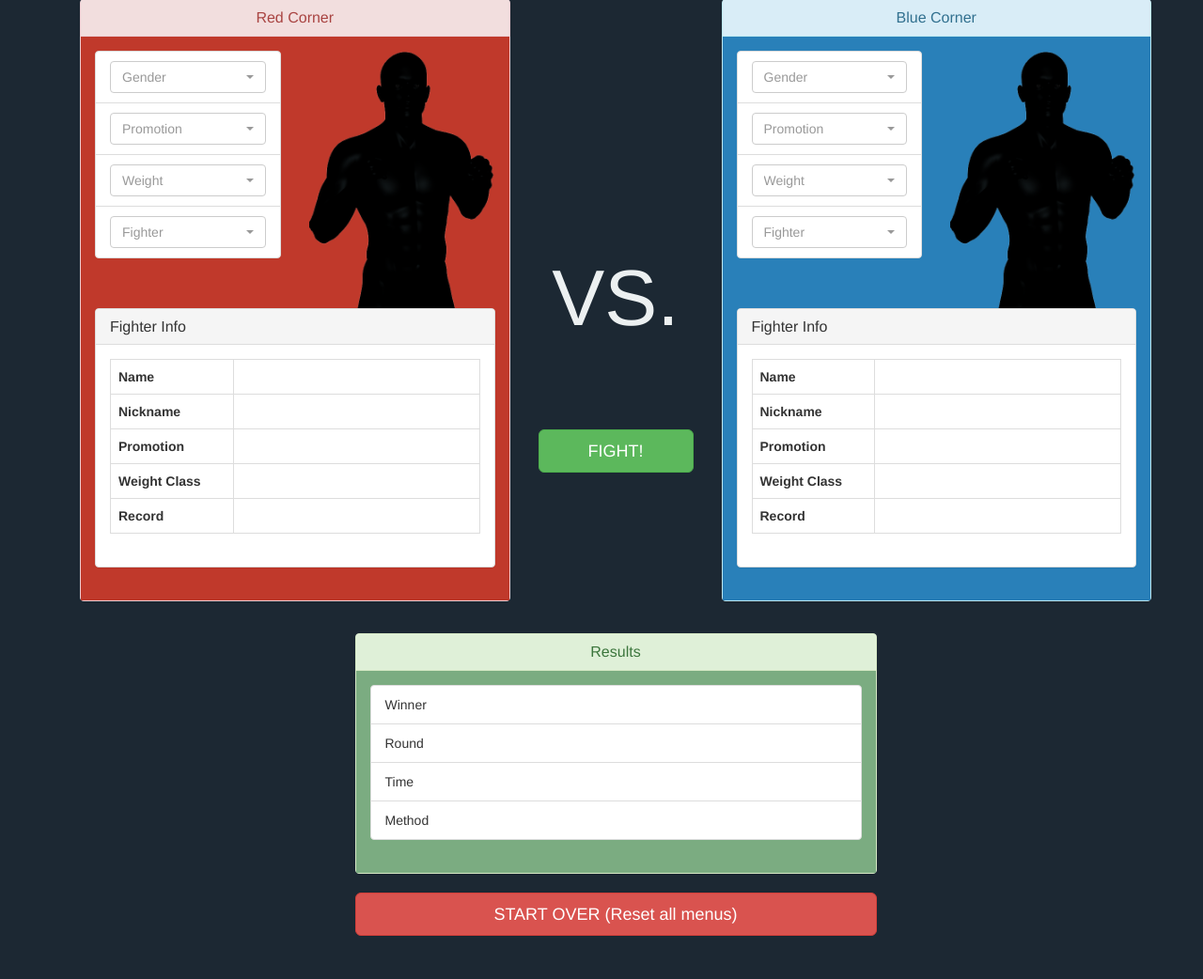
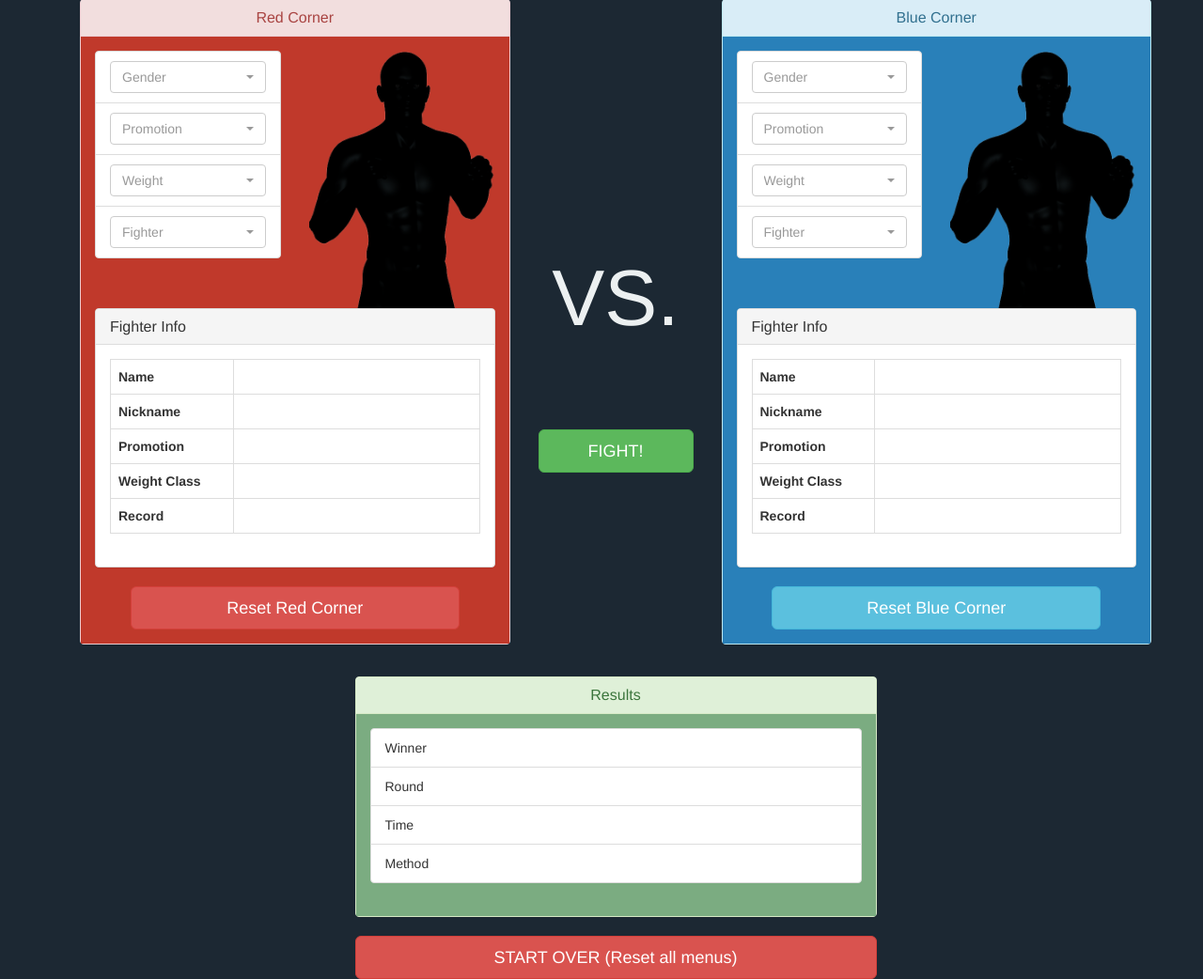
Before and after one commit to tydonk/fight_simulator, a Flask app: page /fight in a window 1280 px wide. Shown: the part 72-1114 px from the top of the page at 94% size. Before the commit the page ends 1068 px from the top, so only its background shows below. Run offline with Flask 2, Linux system fonts and the light colour scheme; data that the repository does not hold is empty; some libraries are stand-ins or nearby versions.

Commit message:
added reset button for each corner

```diff
--- a/fight_simulator/templates/new_fight.html
+++ b/fight_simulator/templates/new_fight.html
@@ -50,7 +50,7 @@ fighterData = {{ data|safe }};
             </div>
           </div>
           <div class="row">
-            <div class="col-md-12 center-text">
+            <div class="col-md-12">
               <div class="panel panel-default">
                 <div class="panel-heading">
                   <h4 class="panel-title">Fighter Info</h4>
@@ -80,6 +80,15 @@ fighterData = {{ data|safe }};
                       </tr>
                     </tbody>
                   </table>
+                </div>
+              </div>
+              <div class="row">
+                <div class="col-md-1">
+                </div>
+                <div class="col-md-10">
+                  <button id="red_reset" type="button" class="btn btn-danger btn-lg btn-block">Reset Red Corner</button>
+                </div>
+                <div class="col-md-1">
                 </div>
               </div>
             </div>
@@ -132,7 +141,7 @@ fighterData = {{ data|safe }};
             </div>
           </div>
           <div class="row">
-            <div class="col-md-12 center-text">
+            <div class="col-md-12">
               <div class="panel panel-default">
                 <div class="panel-heading">
                   <h4 class="panel-title">Fighter Info</h4>
@@ -162,6 +171,15 @@ fighterData = {{ data|safe }};
                       </tr>
                     </tbody>
                   </table>
+                </div>
+              </div>
+              <div class="row">
+                <div class="col-md-1">
+                </div>
+                <div class="col-md-10">
+                  <button id="blue_reset" type="button" class="btn btn-info btn-lg btn-block">Reset Blue Corner</button>
+                </div>
+                <div class="col-md-1">
                 </div>
               </div>
             </div>
@@ -202,6 +220,7 @@ fighterData = {{ data|safe }};
     <div class="col-md-3">
     </div>
   </div>
+
 </div>
 
 {% endblock content %}
```
